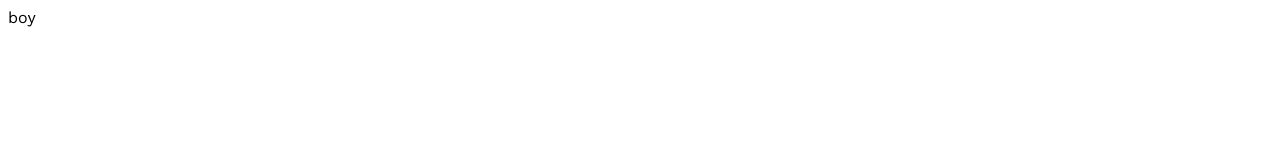
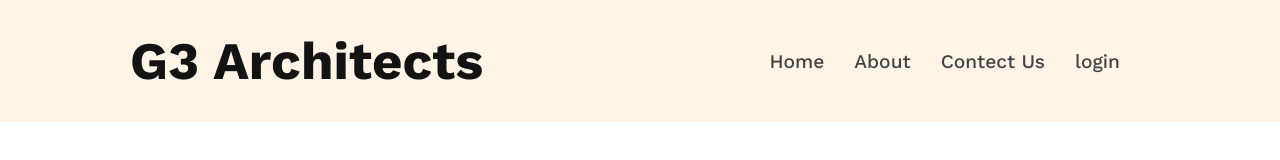
Before and after one commit to Navied-dipu/G3, a plain HTML site: page index.html in a window 1280 px wide. Drawn offline with nearby package versions, Linux system fonts and the light colour scheme.

Commit message:
add navber

```diff
--- a/index.html
+++ b/index.html
@@ -1,5 +1,6 @@
 <!DOCTYPE html>
 <html lang="en">
+
 <head>
     <meta charset="UTF-8">
     <meta name="viewport" content="width=device-width, initial-scale=1.0">
@@ -7,7 +8,30 @@
     <link rel="stylesheet" href="style/blog.css">
 
 </head>
+
 <body>
-    boy
+    <header>
+        <nav class="nav-header">
+            <div class="logo">
+                <h3>G3 Architects</h3>
+            </div>
+            <div class="nav-option">
+                <ul>
+                    <li><a href="">Home </a> </li>
+                    <li> <a href="">About</a></li>
+                    <li><a href="">Contect Us</a></li>
+                    <li><a href="">login</a></li>
+
+                </ul>
+            </div>
+        </nav>
+    </header>
+    <main>
+
+    </main>
+    <footer>
+
+    </footer>
 </body>
+
 </html>
--- a/style/blog.css
+++ b/style/blog.css
@@ -3,4 +3,41 @@
 
 *{
     font-family: "Work Sans", sans-serif;
+    margin: 0;
+    padding: 0;
+    box-sizing: border-box;
 }
+
+/* header section */
+nav{
+    background-color: rgba(255, 144, 14, 0.1);
+}
+.nav-header{
+    display: flex;
+    align-items: center;
+    justify-content: space-between;
+    padding: 30px 130px;
+}
+.logo{
+    color: #131313;
+    font-size: 45px;
+    font-weight: 700;
+}
+.nav-header .nav-option ul{
+    text-decoration: none;
+    display: flex;
+    justify-content: space-evenly;
+}
+.nav-header .nav-option ul> li{
+    display: flex;
+    justify-content: space-evenly;
+    text-decoration: none;
+}
+.nav-header .nav-option ul> li a{
+    text-decoration: none;
+    padding-right: 30px;
+    color: #424242;
+    font-size: 1.2rem;
+    font-weight: 500;
+    cursor: pointer;
+}
```
